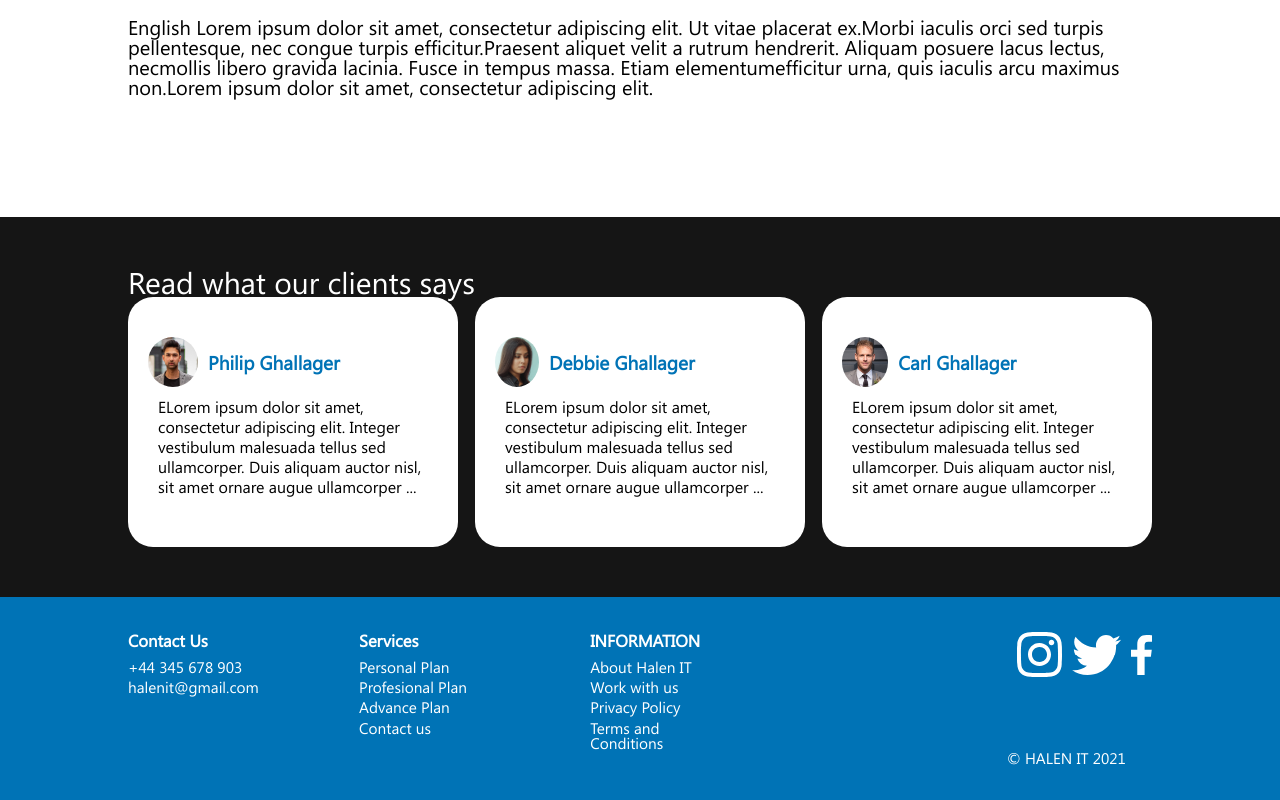
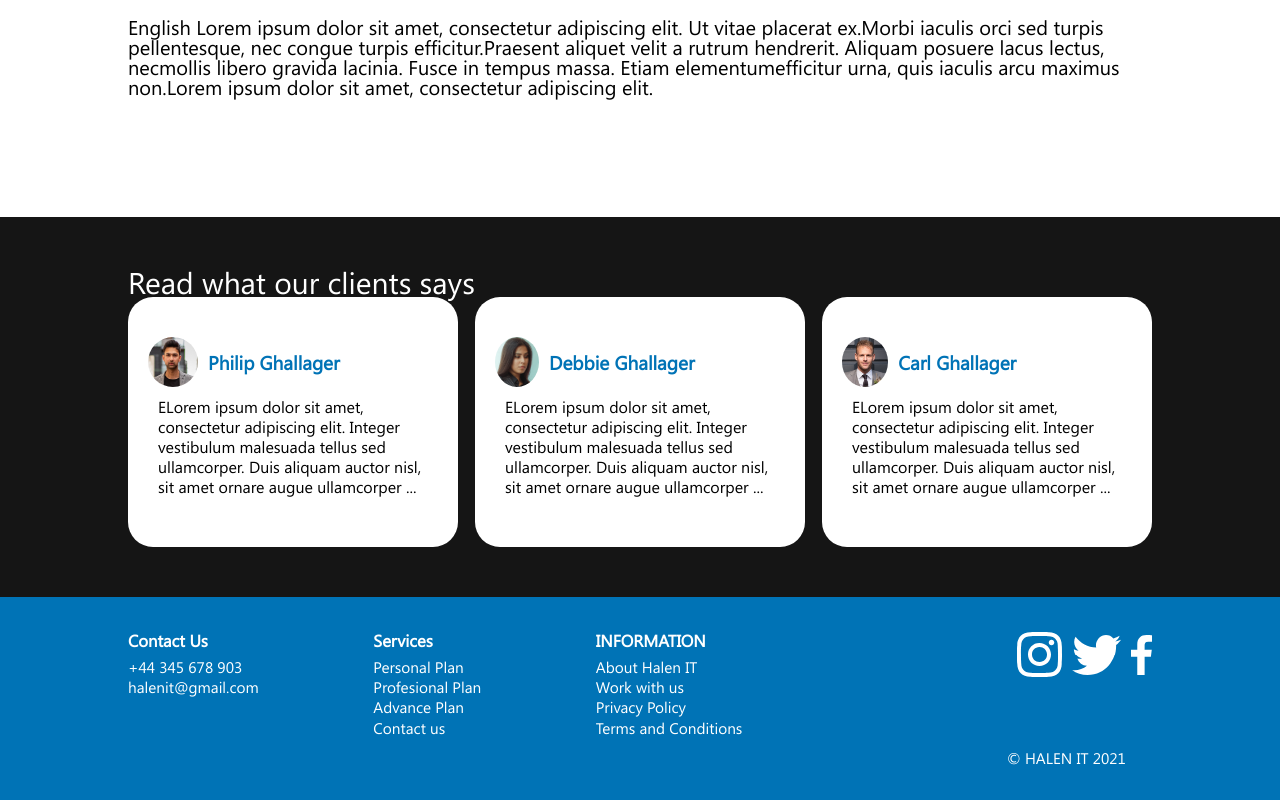
Before and after one commit to himanshubhatti2000/halenit-dev, a React (Create React App) app: page / in a window 1280 px wide. Shown: the part 1013-1813 px from the top of the page. Built offline with nearby package versions, Linux system fonts and the light colour scheme.

Commit message:
footer change

```diff
--- a/src/style/style.css
+++ b/src/style/style.css
@@ -492,10 +492,7 @@ input:-webkit-autofill:active {
     .links{
         display: flex;
         justify-content: space-between;
-    }
-    .links div{
-        margin-right: 30%;
-        min-width: 30%;
+        width: 60%;
     }
 
     .links h1{
@@ -543,6 +540,9 @@ input:-webkit-autofill:active {
         .footer{
             font-size: 3.5vw;
             flex-direction: column;
+        }
+        .links{
+            width: 100%;
         }
         .links h1{
             font-size: 4vw;
```
Also changed, not shown: 1 other file (tests, documents, lock files or other folders).
